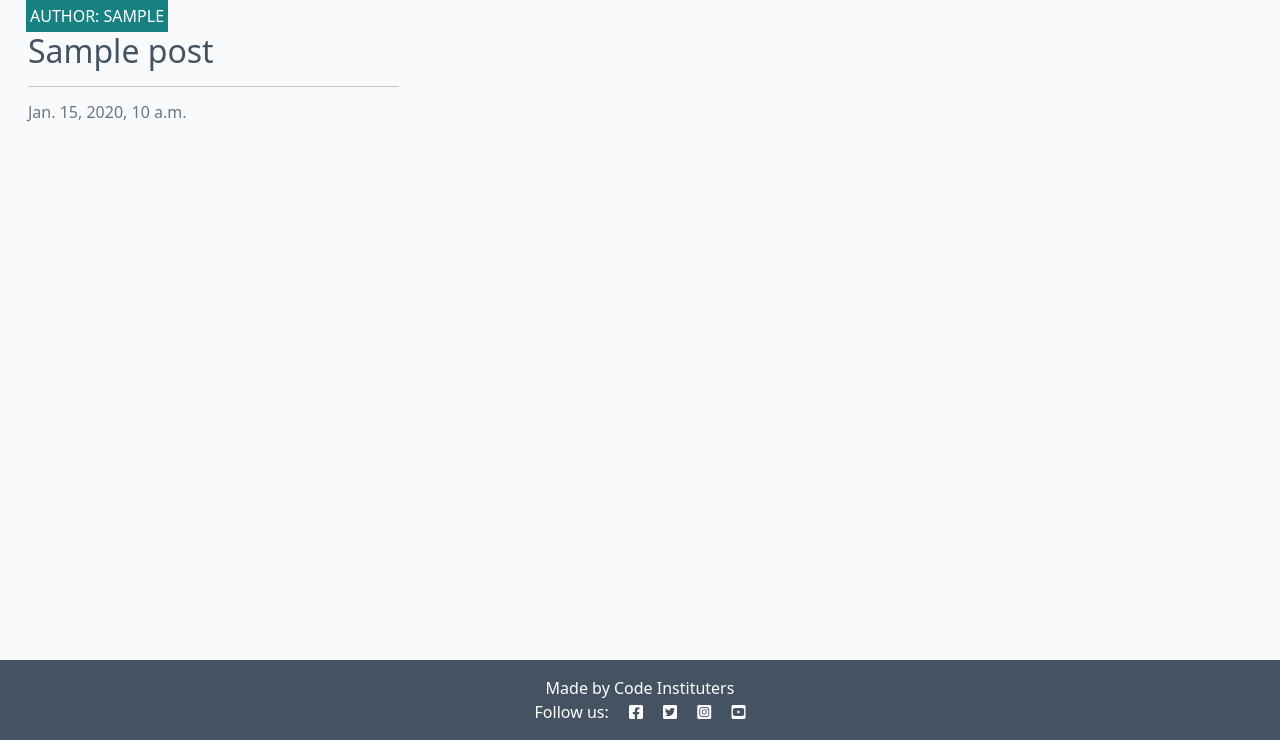
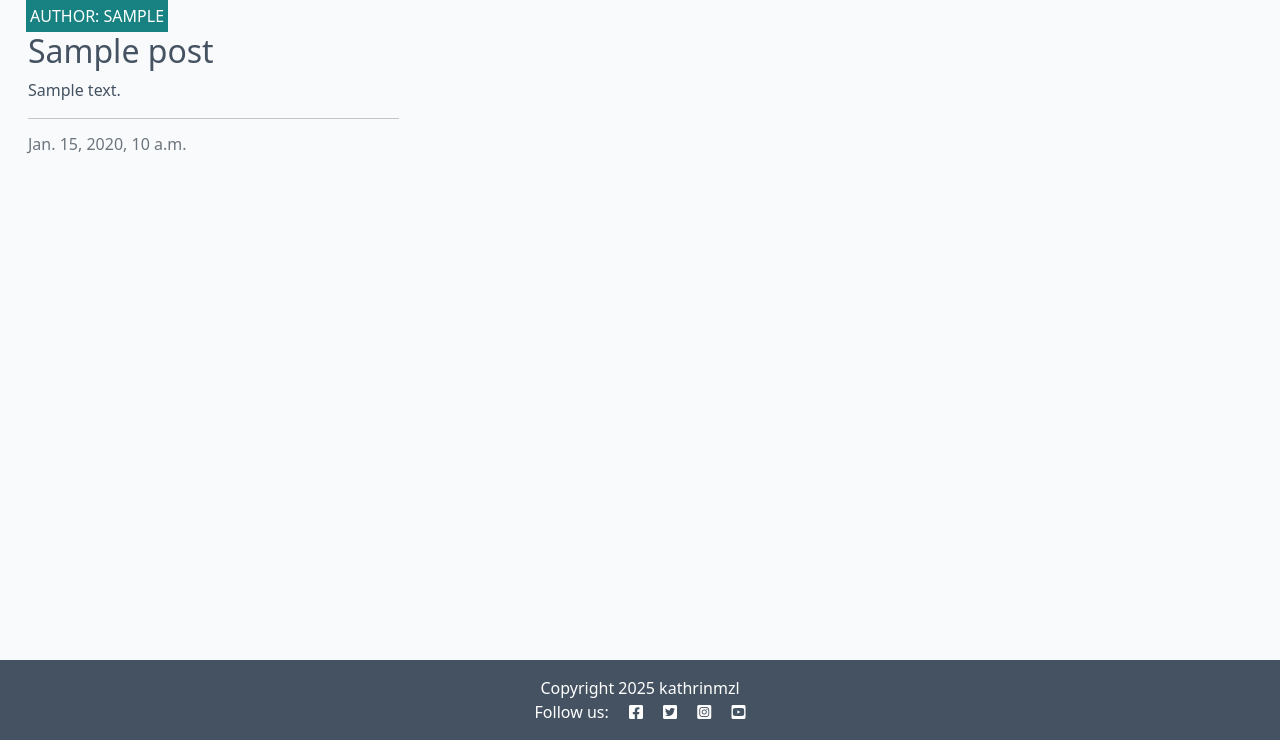
Before and after one commit to kathrinmzl/django_blog, a Django app: page / in a window 1280 px wide. Shown: the part 60-800 px from the top of the page. Run offline with Django 4.2, Linux system fonts and the light colour scheme; tables that the repository leaves empty hold one stand-in row (values such as "Sample post").

Commit message:
Add excerpt, copyright and PREV button to index.html, link home page in navbar

```diff
--- a/blog/templates/blog/index.html
+++ b/blog/templates/blog/index.html
@@ -20,6 +20,7 @@
                             </div>
                             <a href="#" class="post-link">
                                 <h2 class="card-title">{{ post.title }}</h2>
+                                <p class="card-text">{{post.excerpt}}</p>
                             </a>
 
                             <hr />
@@ -28,6 +29,7 @@
                         </div>
                     </div>
                 </div>
+                <!-- New row after for loop has run 3 times -->
                 {% if forloop.counter|divisibleby:3 %}
             </div>
             <div class="row">
@@ -40,6 +42,9 @@
     {% if is_paginated %}
     <nav aria-label="Page navigation">
         <ul class="pagination justify-content-center">
+            {% if page_obj.has_previous %}
+            <li><a href="?page={{ page_obj.previous_page_number }}" class="page-link">  &laquo; PREV</a></li>
+            {% endif %}
             {% if page_obj.has_next %}
             <li><a href="?page={{ page_obj.next_page_number }}" class="page-link"> NEXT &raquo;</a></li>
             {% endif %}
@@ -50,3 +55,7 @@
 
 <!-- index.html content ends here -->
 {% endblock %}
+
+{% block copyright %}
+Copyright 2025 kathrinmzl
+{% endblock %}
--- a/templates/base.html
+++ b/templates/base.html
@@ -42,7 +42,7 @@
                 <ul class="navbar-nav me-auto mb-2 mb-lg-0">
                     <li class="nav-item">
                         <a class="nav-link {% if request.path == home_url %}active{% endif %}" aria-current="page"
-                            href="#">Home</a>
+                            href="{% url 'home' %}">Home</a>
                     </li>
 
                 </ul>
@@ -63,7 +63,12 @@
 
     <!-- Footer -->
     <footer class="footer mt-auto py-3 dark-bg">
-        <p class="m-0 text-center text-white">Made by Code Instituters</p>
+        <p class="m-0 text-center text-white">
+            {% block copyright %}
+            <!-- Copyright Goes here -->
+             Made by kathrinmzl
+            {% endblock copyright %}
+        </p>
         <p class="m-0 text-center text-white">Follow us: <i class="fab fa-facebook-square ms-3"></i>
             <i class="fab fa-twitter-square ms-3"></i>
             <i class="fab fa-instagram-square ms-3"></i>
```
